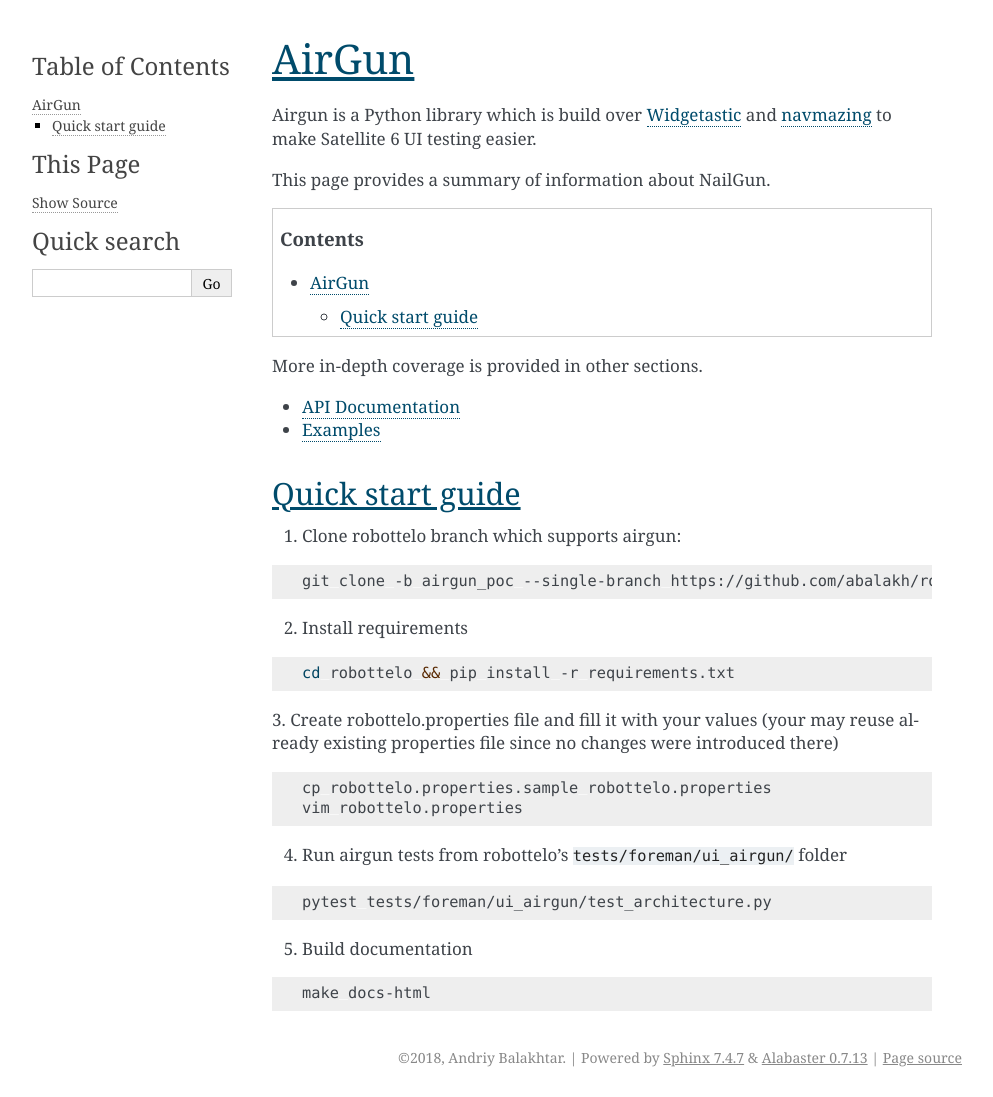
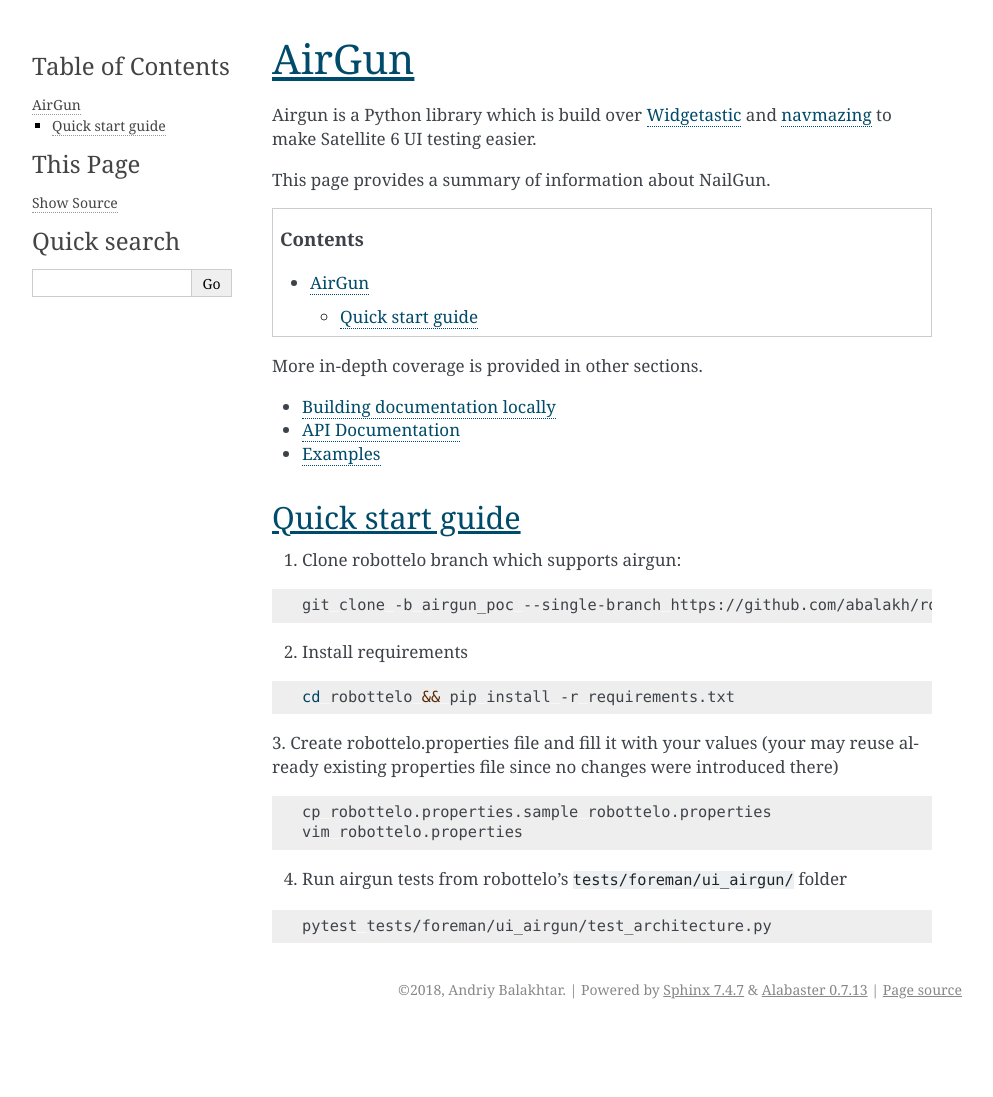
Before and after one commit to SatelliteQE/airgun, a Sphinx documentation site: the page built from docs/index.rst, in a window 1280 px wide. Shown: the whole page, without its empty margins (148-1141 px from the left). Built offline with Sphinx 7.4.7, drawn with Linux system fonts in a browser that asks for light colours; after the commit the page ends 1029 px from its top, so only the background shows below that.

Commit message:
Move instructions to build docs into separate file and out of main README

```diff
--- a/README.rst
+++ b/README.rst
@@ -42,9 +42,3 @@
 
 .. _Widgetastic: https://github.com/RedHatQE/widgetastic.core
 .. _navmazing: https://github.com/RedhatQE/navmazing/
-
-5. Build documentation
-
-.. code-block:: bash
-
-    make docs-html
--- /dev/null
+++ b/docs/build-docs.rst
@@ -0,0 +1,8 @@
+Building documentation locally
+==============================
+
+To build documentation locally, use:
+
+.. code-block:: bash
+
+    make docs-clean docs-html
--- a/docs/index.rst
+++ b/docs/index.rst
@@ -47,9 +48,3 @@
 
 .. _Widgetastic: https://github.com/RedHatQE/widgetastic.core
 .. _navmazing: https://github.com/RedhatQE/navmazing/
-
-5. Build documentation
-
-.. code-block:: bash
-
-    make docs-html
```
Also changed, not shown: other parts of docs/index.rst (+1 -0 lines).
